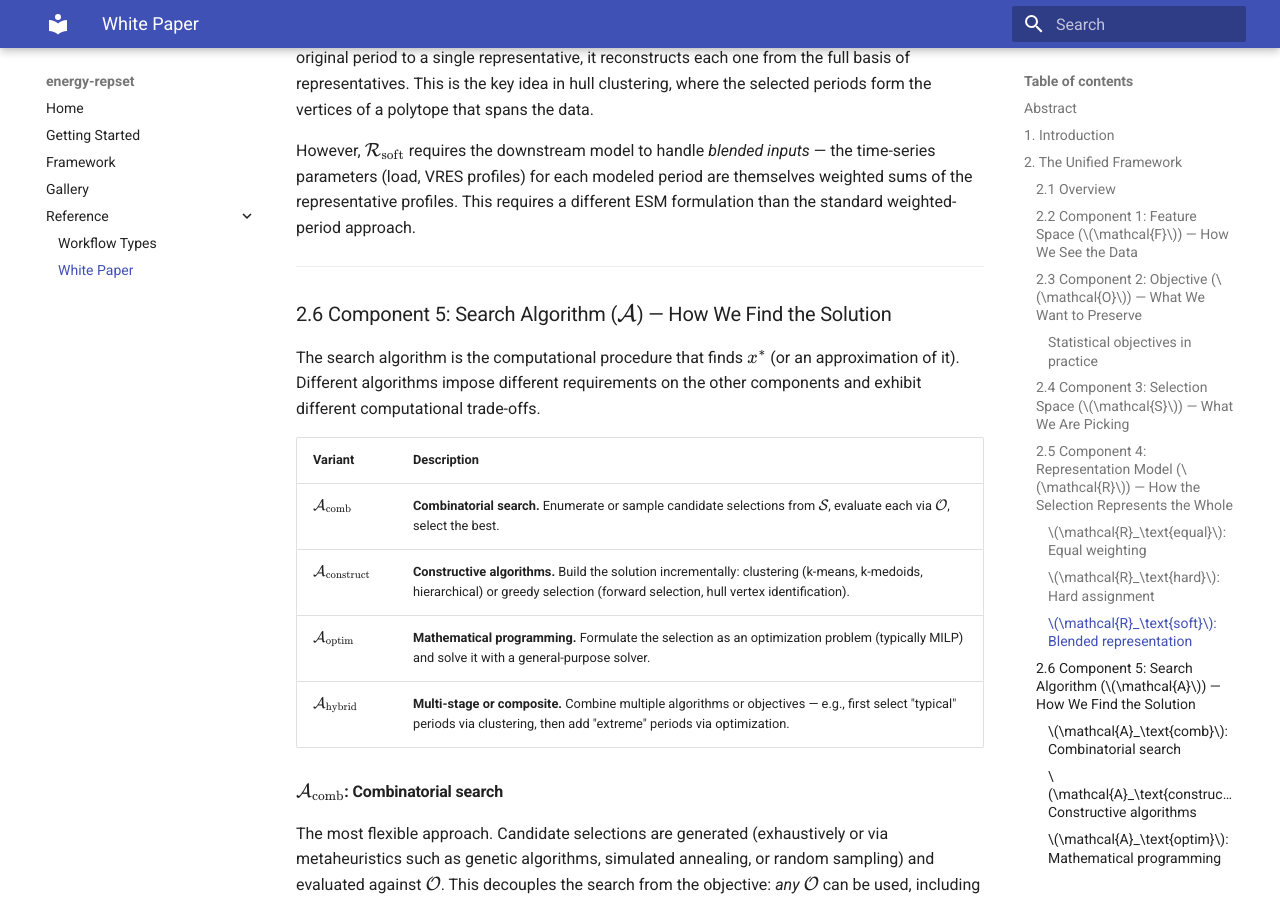
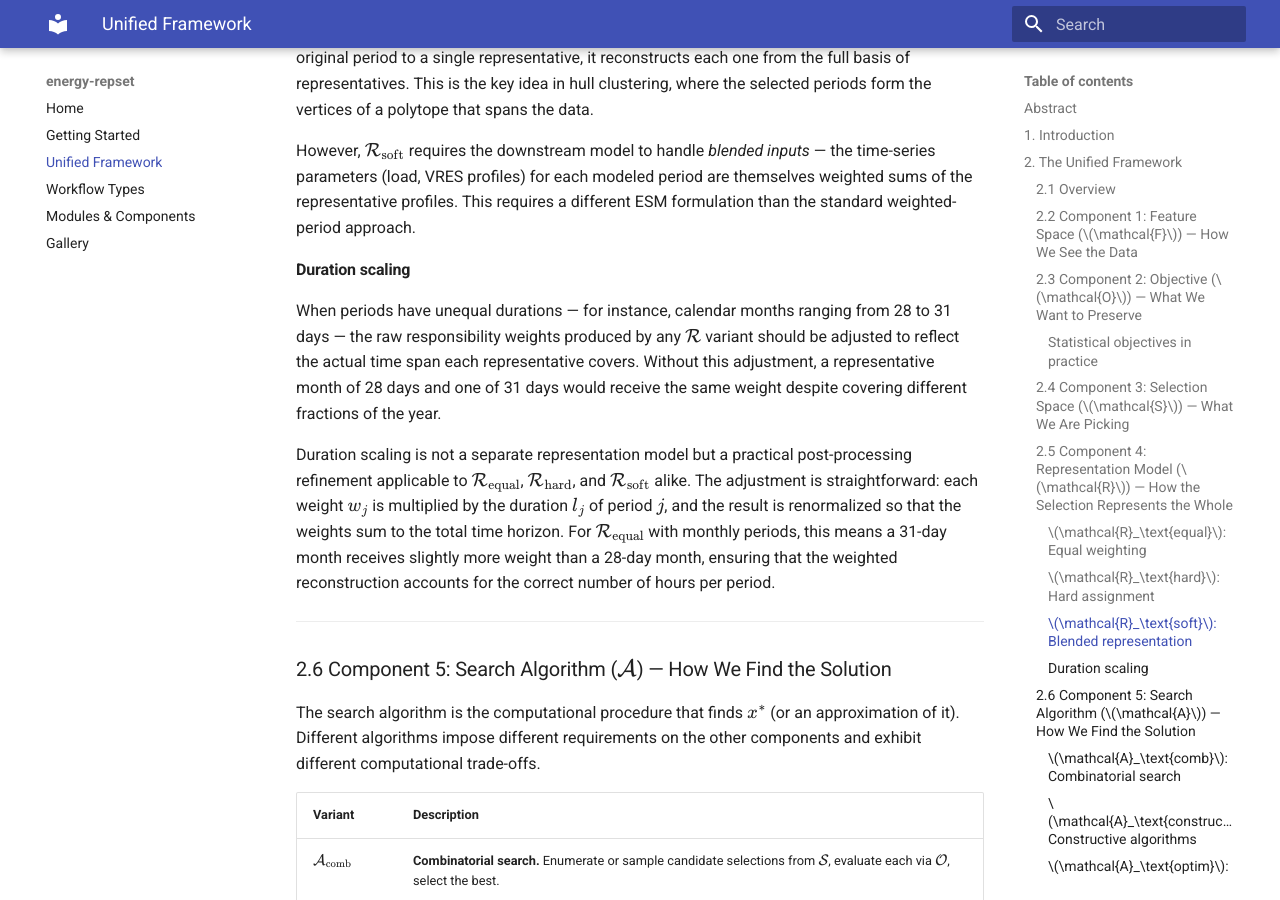
Before and after one commit to helgeesch/energy-repset, an MkDocs documentation site: the page built from docs/unified_framework.md, in a window 1280 px wide and 900 px high, scrolled down 8462 px. Built offline with MkDocs 1.6.1 and Material for MkDocs 9.7.7, drawn with Linux system fonts in a browser that asks for light colours; some of the changed text lies outside the part shown.

Commit message:
restructure docs: rename white paper/framework, expand README, update nav
- Rename white_paper.md -> unified_framework.md, framework.md -> modules.md
- Add duration scaling subsection to representation model section
- Soften high-conviction statements throughout unified framework
- Promote unified framework to main nav, reorder sections
- Expand README from stub to full project page with quick start
- Fix workflow.svg arrows converging to RepresentationModel box
- Add implementation status notes and SVG embed to workflow.md
- Update all cross-references across docs

```diff
--- a/docs/white_paper.md
+++ b/docs/unified_framework.md
@@ -194,6 +194,12 @@ The blended representation provides a much richer approximation: rather than col
 
 However, $\mathcal{R}_\text{soft}$ requires the downstream model to handle *blended inputs* — the time-series parameters (load, VRES profiles) for each modeled period are themselves weighted sums of the representative profiles. This requires a different ESM formulation than the standard weighted-period approach.
 
+#### Duration scaling
+
+When periods have unequal durations — for instance, calendar months ranging from 28 to 31 days — the raw responsibility weights produced by any $\mathcal{R}$ variant should be adjusted to reflect the actual time span each representative covers. Without this adjustment, a representative month of 28 days and one of 31 days would receive the same weight despite covering different fractions of the year.
+
+Duration scaling is not a separate representation model but a practical post-processing refinement applicable to $\mathcal{R}_\text{equal}$, $\mathcal{R}_\text{hard}$, and $\mathcal{R}_\text{soft}$ alike. The adjustment is straightforward: each weight $w_j$ is multiplied by the duration $l_j$ of period $j$, and the result is renormalized so that the weights sum to the total time horizon. For $\mathcal{R}_\text{equal}$ with monthly periods, this means a 31-day month receives slightly more weight than a 28-day month, ensuring that the weighted reconstruction accounts for the correct number of hours per period.
+
 ---
 
 ### 2.6 Component 5: Search Algorithm ($\mathcal{A}$) — How We Find the Solution
@@ -250,7 +256,7 @@ Hybrid approaches combine multiple algorithms or objectives in stages. A common
 1. Select $k_1$ "typical" periods using a clustering or combinatorial method.
 2. Select $k_2 = k - k_1$ "extreme" or "critical stress" periods using optimization-based identification (e.g., identifying periods with the highest system stress via slack variables in a preliminary model run).
 
-This is pragmatic and widely used. However, the same goal — balancing aggregate fidelity with extreme-event coverage — can often be achieved through **multi-objective optimization** within a single $\mathcal{A}_\text{comb}$ framework, where both fidelity and coverage are explicit objectives. The advantage of the multi-objective approach is that trade-offs are made transparent and the modeler retains full control over the balance, rather than committing to a fixed $k_1$/$k_2$ split a priori.
+This is pragmatic and widely used. Alternatively, the same goal — balancing aggregate fidelity with extreme-event coverage — can be pursued through **multi-objective optimization** within a single $\mathcal{A}_\text{comb}$ framework, where both fidelity and coverage are explicit objectives. One advantage of the multi-objective approach is that trade-offs are made transparent and the modeler retains full control over the balance, rather than committing to a fixed $k_1$/$k_2$ split a priori.
 
 ---
 
@@ -285,11 +291,11 @@ Several insights emerge from the decomposition:
 
 1. **Most methods differ in only one or two components.** Moving from k-medoids to autoencoder-based selection changes only $\mathcal{F}$ (from statistical to latent/model-informed). Moving from k-medoids to hull clustering changes $\mathcal{R}$ (from hard to soft) and $\mathcal{A}$ (from centroid-based to greedy). The other components remain the same. This makes trade-offs explicit and isolable.
 
-2. **$\mathcal{R}_\text{soft}$ remains rare.** Almost all established methods use hard assignment or equal weighting. Blended representation (hull clustering) is a recent innovation that requires changes to the downstream model formulation.
+2. **$\mathcal{R}_\text{soft}$ is uncommon in the current literature.** Almost all established methods use hard assignment or equal weighting. Blended representation (hull clustering) is a recent innovation that requires changes to the downstream model formulation.
 
 3. **$\mathcal{O}_\text{model}$ is the frontier.** Most methods operate entirely on statistical objectives. Direct optimization for model outcome fidelity requires model-in-the-loop methods (extreme event identification via slack variables, autoencoder with model outputs), which are computationally expensive but represent the state of the art.
 
-4. **Multi-objective optimization is underutilized.** The hybrid approach (typical + extreme) is a pragmatic but ad-hoc solution to the tension between aggregate fidelity and extreme-event coverage. Multi-objective formulations provide a more principled alternative: they compute the full trade-off frontier and let the modeler choose, rather than committing to a fixed split.
+4. **Multi-objective optimization offers an alternative to hybrid approaches.** The hybrid approach (typical + extreme) is pragmatic and widely used for balancing aggregate fidelity with extreme-event coverage. Multi-objective formulations provide an alternative: they compute the full trade-off frontier and let the modeler choose, rather than committing to a fixed split.
 
 5. **The choice of $\mathcal{A}$ often dominates the method's identity.** Methods are typically named after their search algorithm (k-means, MILP, genetic algorithm), but the other components — particularly $\mathcal{F}$ and $\mathcal{O}$ — often have a greater impact on the quality of the result. The framework redirects attention from *how* the search is conducted to *what* is being optimized and *how* quality is measured.
 
--- a/mkdocs.yml
+++ b/mkdocs.yml
@@ -15,8 +15,7 @@ extra_javascript:
 nav:
   - Home: index.md
   - Getting Started: getting_started.md
-  - Framework: framework.md
+  - Unified Framework: unified_framework.md
+  - Workflow Types: workflow.md
+  - Modules & Components: modules.md
   - Gallery: gallery/index.md
-  - Reference:
-    - Workflow Types: workflow.md
-    - White Paper: white_paper.md
```
Also changed, not shown: other parts of docs/unified_framework.md (+1 -1 lines), README.md (+85 -1 lines), docs/getting_started.md (+1 -1 lines), docs/index.md (+2 -0 lines), docs/modules.md (renamed from docs/framework.md, +2 -2 lines), docs/workflow.md (+5 -0 lines), docs/workflow.svg.
